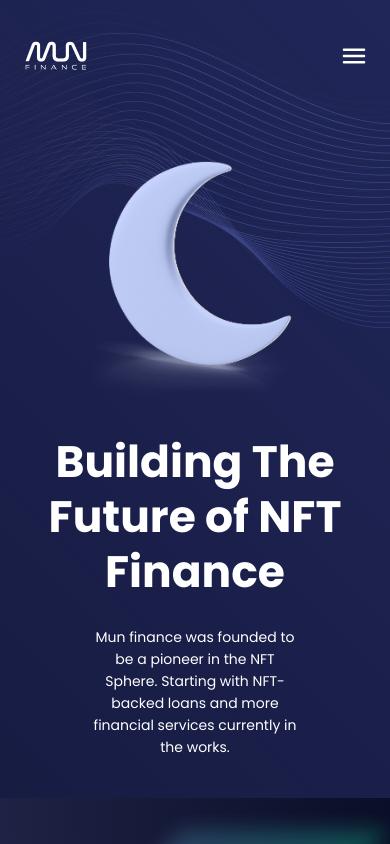
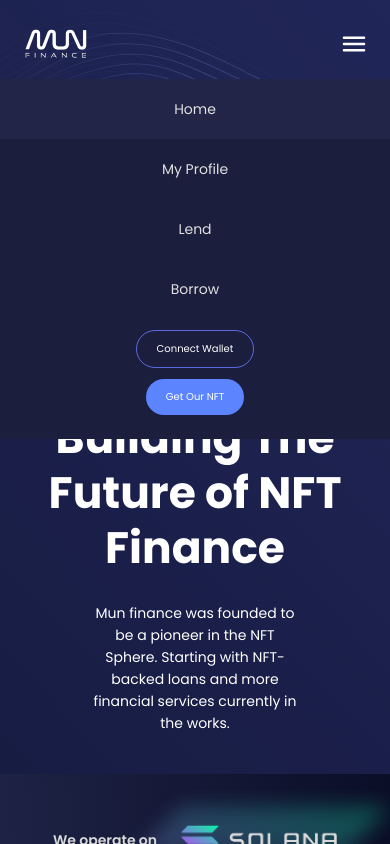
Before and after one commit to together320/MUN, a React (Create React App) app: page /#/home in a window 390 px wide. Both pictures are taken after a click on the picture 354 px from the left and 56 px from the top of the page. Shown: the top 844 px of the page. Built offline with nearby package versions, Linux system fonts and the light colour scheme.

Commit message:
Mobile Nav Bar

```diff
--- a/src/Components/MUNText.js
+++ b/src/Components/MUNText.js
@@ -41,6 +41,18 @@ export const NavText = styled('div')`
 
 export const NavTextActive = styled(NavText)`
     font-weight: 700;
+`
+
+export const MobileNavText = styled('div')`
+    font-family: 'Axiforma';
+    font-style: normal;
+    font-weight: 400;
+    font-size: 14px;
+    line-height: 22px;
+    text-align: center;
+    padding: 19px 0;
+
+    color: #E0E0E0;
 `
 
 export const LandingHeaderText = styled('div')`
--- a/src/Pages/Container/Header.js
+++ b/src/Pages/Container/Header.js
@@ -1,7 +1,8 @@
 
+import { useState } from "react";
 import { Box, useMediaQuery } from "@mui/material";
 import { useNavigate } from "react-router-dom";
-import { NavTextActive, NavText, ColorButton, BorderButton } from "../../Components";
+import { NavTextActive, NavText, ColorButton, BorderButton, MobileNavText } from "../../Components";
 
 function NavItem({active, title, url}) {
     const navigate = useNavigate();
@@ -10,6 +11,14 @@ function NavItem({active, title, url}) {
         <NavTextActive className={className} onClick={() => navigate(url)}>{title}</NavTextActive>
     :
         <NavText className={className} onClick={() => navigate(url)}>{title}</NavText>
+}
+
+function MobileNavItem({active, title, url}) {
+    const navigate = useNavigate();
+    return active === true ?
+        <MobileNavText className="cursor-pointer bg-[#222548]" onClick={() => navigate(url)}>{title}</MobileNavText>
+    :
+        <MobileNavText className="cursor-pointer" onClick={() => navigate(url)}>{title}</MobileNavText>
 }
 
 const routes = [
@@ -23,6 +32,8 @@ export default function Header() {
     const isDesktop = useMediaQuery('(min-width:1024px)');
     const hash = window.location.hash;
     const navigate = useNavigate();
+
+    const [open, setOpen] = useState(false);
 
     if (isDesktop) {
         return <Box className="px-[60px] py-[24px] flex">
@@ -38,10 +49,25 @@ export default function Header() {
         </Box>;
     }
     else {
-        return <Box className="p-[24px] flex">
-            <img className="w-[64px]" src="/logo.png" alt="Logo" />
-            <span className="mr-auto" />
-            <img className="my-auto h-fit cursor-pointer" src="/icons/menu.svg" alt="Menu" />
-        </Box>
+        return <>
+            <Box className="py-[12px] px-[24px] flex">
+                <img className="w-[64px]" src="/logo.png" alt="Logo" />
+                <span className="mr-auto" />
+                <img className="my-auto h-fit cursor-pointer" src="/icons/menu.svg" alt="Menu" onClick={() => setOpen(!open)} />
+            </Box>
+            {open && <Box className="bg-[#1B1E3D] absolute w-full top-[79px]">
+            {
+                routes.map((item, i) => {
+                    return <MobileNavItem key={i} active={hash === `#${item.url}`} title={item.title} url={item.url} />
+                })
+            }
+            <Box className="h-[60px] flex justify-center">
+                <BorderButton className="my-auto w-fit">Connect Wallet</BorderButton>
+            </Box>
+            <Box className="h-[60px] flex justify-center">
+                <ColorButton className="mb-auto w-fit">Get Our NFT</ColorButton>
+            </Box>
+            </Box>}
+        </>
     }
 }
```
